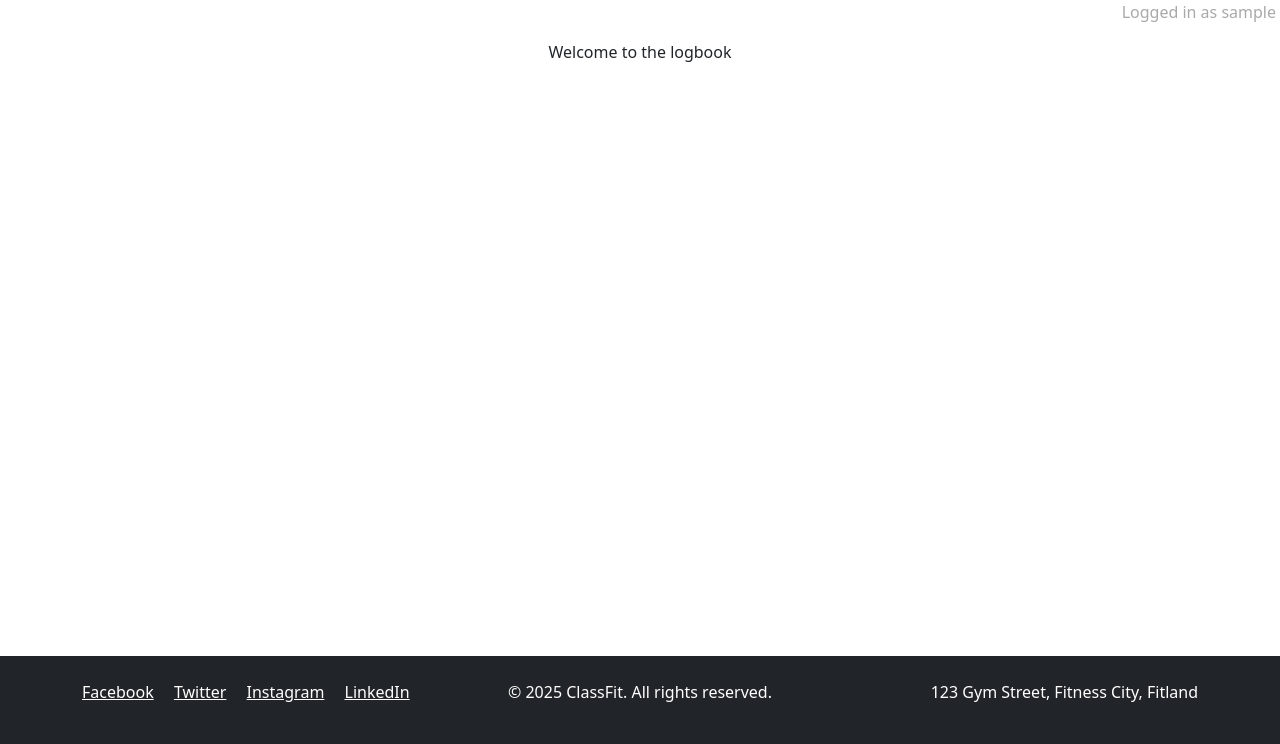
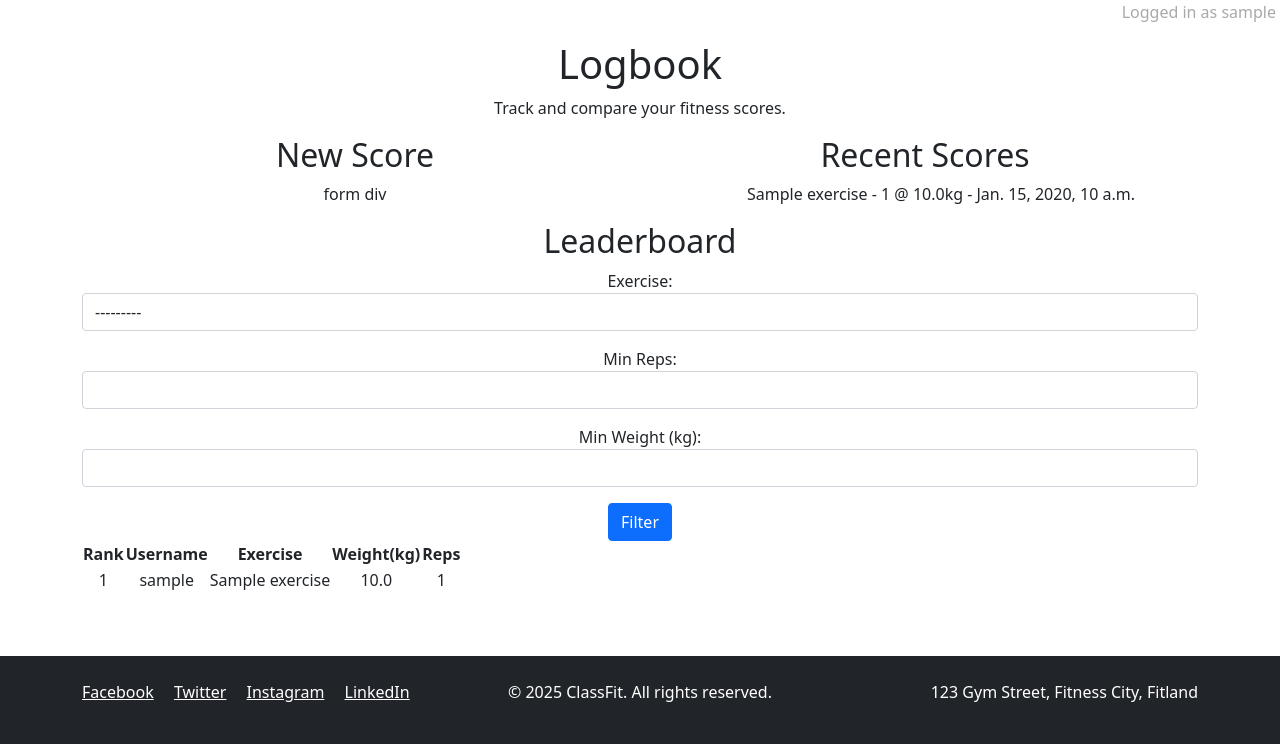
Before and after one commit to judewoolls/ClassFit, a Django app: page /logbook/ in a window 1280 px wide. Shown: the part 56-800 px from the top of the page. Run offline with Django 4.2, Linux system fonts and the light colour scheme; a user stored in the database is signed in; tables that the repository leaves empty hold one stand-in row (values such as "Sample post").

Commit message:
add leaderboard filter form and display leaderboard table and recent scores

```diff
--- a/classfit/settings.py
+++ b/classfit/settings.py
@@ -29,7 +29,7 @@ TEMPLATES_DIR = os.path.join(BASE_DIR, 'templates')
 SECRET_KEY = os.environ.get("SECRET_KEY")
 
 # SECURITY WARNING: don't run with debug turned on in production!
-DEBUG = False
+DEBUG = True
 
 ALLOWED_HOSTS = ['localhost','.herokuapp.com']
 
--- /dev/null
+++ b/logbook/forms.py
@@ -0,0 +1,20 @@
+from django import forms
+from .models import Exercise
+
+class LeaderboardFilterForm(forms.Form):
+    exercise = forms.ModelChoiceField(
+        queryset=Exercise.objects.all(),
+        required=False,
+        label="Exercise",
+        widget=forms.Select(attrs={'class': 'form-control'})
+    )
+    min_reps = forms.IntegerField(
+        required=False,
+        label="Min Reps",
+        widget=forms.NumberInput(attrs={'class': 'form-control', 'min': 1})
+    )
+    min_weight = forms.FloatField(
+        required=False,
+        label="Min Weight (kg)",
+        widget=forms.NumberInput(attrs={'class': 'form-control', 'min': 0})
+    )
--- a/logbook/templates/logbook/logbook.html
+++ b/logbook/templates/logbook/logbook.html
@@ -8,7 +8,56 @@ ClassFit | Logbook
 
 
 {% block content %}
-<p>Welcome to the logbook</p>
+
+<div class="container">
+    <div class="row">
+        <div class="col-12">
+            <h1>Logbook</h1>
+            <p>Track and compare your fitness scores.</p>
+        </div>
+        <div class="col-12 col-md-6">
+            <h2>New Score</h2>
+            <div>form div</div>
+        </div>
+        <div class="col-12 col-md-6">
+            <h2>Recent Scores</h2>
+            <ul>
+                {% for score in scores %}
+                <li>{{ score.exercise }} - {{ score.reps }} @ {{ score.weight}}kg - {{ score.created_on }} </li>
+                {% endfor %}
+            </ul>
+        </div>
+        <div class="col-12">
+            <h2>Leaderboard</h2>
+            <form method="get" action="{% url 'open_log' %}">
+                {{ filter.as_p }}
+                <button type="submit" class="btn btn-primary">Filter</button>
+            </form>
+            <table>
+                <thead>
+                    <tr>
+                        <th>Rank</th>
+                        <th>Username</th>
+                        <th>Exercise</th>
+                        <th>Weight(kg)</th>
+                        <th>Reps</th>
+                    </tr>
+                </thead>
+                <tbody>
+                    {% for entry in leaderboard %}
+                    <tr>
+                        <td>{{ forloop.counter }}</td>
+                        <td>{{ entry.user }}</td>
+                        <td>{{ entry.exercise }}</td>
+                        <td>{{ entry.weight }}</td>
+                        <td>{{ entry.reps }}</td>
+                    </tr>
+                    {% endfor %}
+                </tbody>
+            </table>
+        </div>
+    </div>
+</div>
 {% endblock content %}
 
 
--- a/logbook/views.py
+++ b/logbook/views.py
@@ -1,5 +1,35 @@
 from django.shortcuts import render
+from .models import Exercise, Score
+from .forms import LeaderboardFilterForm
 
 # Create your views here.
 def logbook_view(request):
-    return render(request, 'logbook/logbook.html')
+
+    scores = Score.objects.filter(user=request.user).order_by('-created_on')
+
+    if request.method == 'GET':
+        leaderboard_filter = LeaderboardFilterForm(request.GET)
+        if leaderboard_filter.is_valid():
+            exercise = leaderboard_filter.cleaned_data.get('exercise')
+            min_reps = leaderboard_filter.cleaned_data.get('min_reps')
+            min_weight = leaderboard_filter.cleaned_data.get('min_weight')
+
+            leaderboard = Score.objects.all()
+            if exercise:
+                leaderboard = leaderboard.filter(exercise=exercise)
+            if min_reps:
+                leaderboard = leaderboard.filter(reps__gte=min_reps)
+            if min_weight:
+                leaderboard = leaderboard.filter(weight__gte=min_weight)
+        else:
+            leaderboard = Score.objects.all()
+    else:
+        leaderboard_filter = LeaderboardFilterForm()
+        leaderboard = Score.objects.all()
+
+    return render(request, 'logbook/logbook.html', {
+        'exercises': Exercise.objects.all(),
+        'scores': scores,
+        'filter': leaderboard_filter,
+        'leaderboard': leaderboard.order_by('-weight', '-reps')
+    })
```
